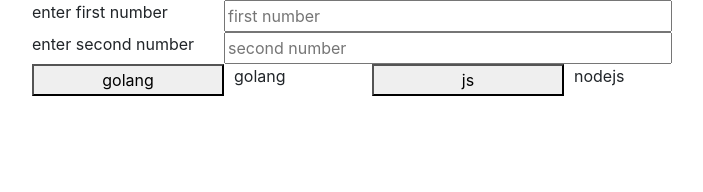
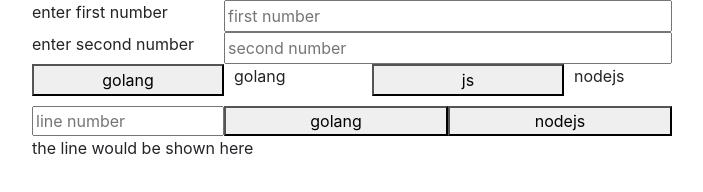
Before and after one commit to matinFT/web-hw1, a plain HTML site: page Frontend/index.html in a window 1280 px wide. Shown: the whole page, without its empty margins (288-991 px from the left). Drawn offline with nearby package versions, Linux system fonts and the light colour scheme.

Commit message:
added a bit of nodejs second part

```diff
--- a/Frontend/index.css
+++ b/Frontend/index.css
@@ -5,15 +5,26 @@
     width: 50%;
 }
 
-#form1-golang{
-    /* grid-column: span 2; */
-}
-
-
-
 #shaw256-calculator{
     grid-column: span 2;
     display: grid;
     grid-template-columns: 30% 20% 30% 20%;
     grid-gap: 10px;
 }
+
+#form2 {
+    display: grid;
+    grid-template-columns: 30% 35% 35%;
+    margin: auto auto;
+    width: 50%;
+}
+
+#form2-label {
+    grid-column: span 2;
+}
+
+#container {
+    display: grid;
+    grid-template-columns: 1;
+    grid-row-gap: 10px;
+}
--- a/Frontend/index.html
+++ b/Frontend/index.html
@@ -6,11 +6,13 @@
     <meta charset="UTF-8">
     <meta name="viewport" content="width=device-width, initial-scale=1.0">
     <link rel="stylesheet" type="text/css" href="index.css" />
-    <link rel="stylesheet" href="https://cdn.jsdelivr.net/npm/bootstrap@4.5.3/dist/css/bootstrap.min.css" integrity="sha384-TX8t27EcRE3e/ihU7zmQxVncDAy5uIKz4rEkgIXeMed4M0jlfIDPvg6uqKI2xXr2" crossorigin="anonymous">
+    <link rel="stylesheet" href="https://cdn.jsdelivr.net/npm/bootstrap@4.5.3/dist/css/bootstrap.min.css"
+        integrity="sha384-TX8t27EcRE3e/ihU7zmQxVncDAy5uIKz4rEkgIXeMed4M0jlfIDPvg6uqKI2xXr2" crossorigin="anonymous">
     <script src="index.js"></script>
 </head>
 
 <body>
+    <div id="container">
         <form id="form1" method="post">
             <label for="first number">enter first number</label>
             <input type="text" name="first number" id="form1-first-number" placeholder="first number" />
@@ -23,5 +25,14 @@
                 <label id="form1-nodejs-label">nodejs</label>
             </div>
         </form>
+
+        <form id="form2" method="post">
+            <input type="text" name="line number" id="form1-line-number" placeholder="line number"/>
+            <button type="button" value="golang" onclick="form2_golang()">golang</button>
+            <button type="button" value="nodejs" onclick="form2_nodejs()">nodejs</button>
+            <label id="form2-label">the line would be shown here</label>
+        </form>
+    </div>
 </body>
+
 </html>
--- a/Frontend/index.js
+++ b/Frontend/index.js
@@ -1,4 +1,4 @@
-function form1_golang(){
+function form1_golang() {
   function reqListener() {
     var data = JSON.parse(this.responseText);
     document.getElementById('form1-golang-label').innerHTML = data["result"];
@@ -18,9 +18,9 @@
     "second_number": document.getElementById('form1-second-number').value
   }
   oReq.send(JSON.stringify(data));
-}
+};
 
-function form1_nodejs(){
+function form1_nodejs() {
   function reqListener() {
     var data = JSON.parse(this.responseText);
     document.getElementById('form1-nodejs-label').innerHTML = data["result"];
@@ -40,4 +40,23 @@
     "second_number": document.getElementById('form1-second-number').value
   }
   oReq.send(JSON.stringify(data));
+};
+
+function form2_nodejs() {
+  function reqListener() {
+    // var data = this.responseText;
+    document.getElementById('form2-label').innerHTML = this.responseText;
   }
+
+  function reqError(err) {
+    console.log('Fetch Error :-S', err);
+  }
+
+  var oReq = new XMLHttpRequest();
+  oReq.onload = reqListener;
+  oReq.onerror = reqError;
+  data = document.getElementById("form1-line-number").value;
+  oReq.open('get', 'http://localhost:3000/nodejs/write?linenumber=${data}');
+  oReq.setRequestHeader('Content-type', 'application/json');
+  oReq.send();
+}
--- a/Backend/package.json
+++ b/nodejs/package.json
@@ -11,6 +11,7 @@
   "dependencies": {
     "cors": "^2.8.5",
     "express": "^4.17.1",
+    "lineReader": "^0.1.2",
     "multer": "^1.4.2",
     "sha.js": "^2.4.11"
   }
```
Also changed, not shown: h1.txt (added, +10 -0 lines), nodejs/index.js (renamed from Backend/index.js, +15 -15 lines), 2 other files. Lines whose indentation alone changed are shown as unchanged.
